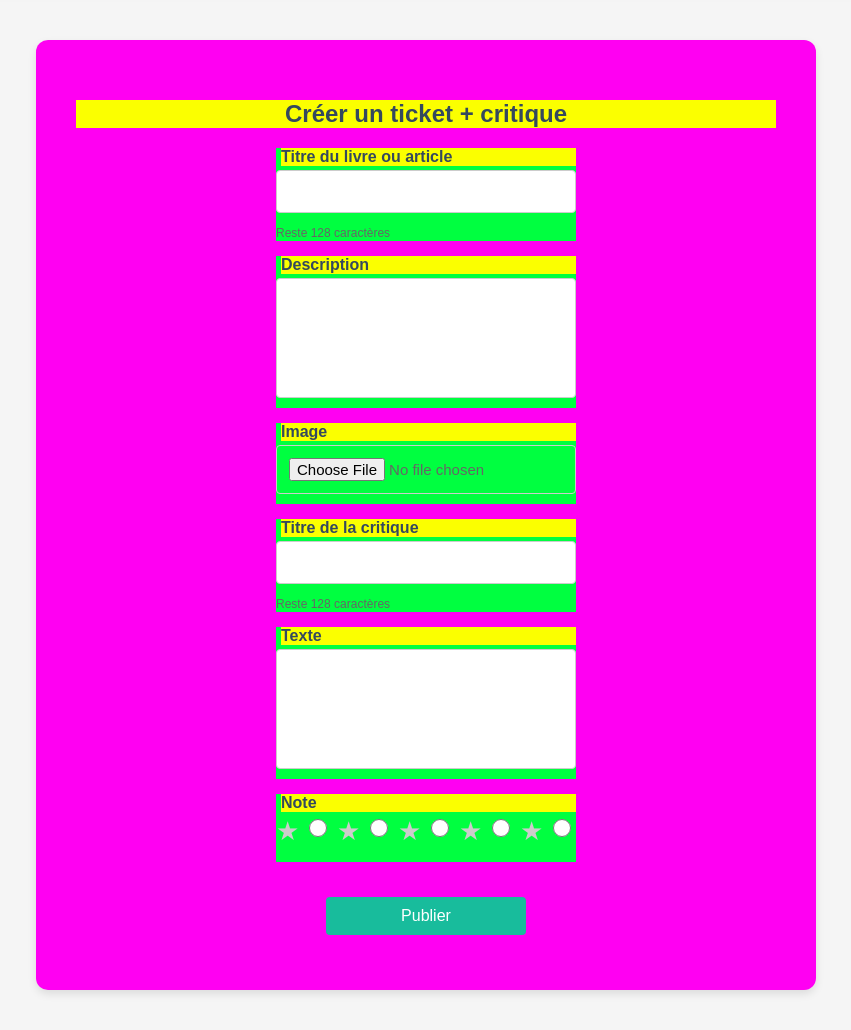
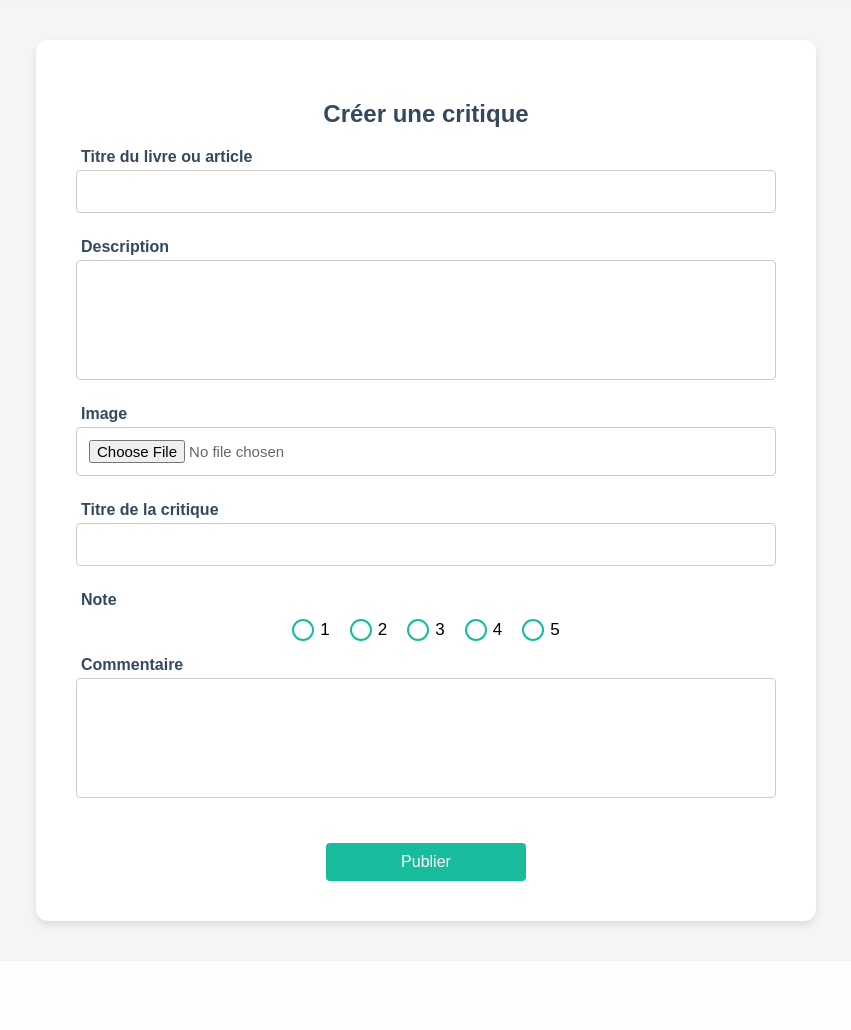
Before and after one commit to AlNocquet/OC-Projet9-LITReview, a Django app: page /review/create/ in a window 1280 px wide. Shown: the part 132-1162 px from the top of the page, without its empty margins (214-1065 px from the left). After the commit the page ends 1061 px from the top, so only its background shows below. Run offline with Django 5.2, Linux system fonts and the light colour scheme; a user stored in the database is signed in.

Commit message:
Refactor UI: Fix media handling, rating layout and critique button in feed
- Ensured ticket and review media display correctly across all contexts
- Fixed misalignment in star rating layout when book titles wrap
- Updated rating field UI in review form to match wireframe (1–5 circular buttons)
- Reintegrated 'Critiquer ce ticket' button inside the correct container in feed
- Cleaned up rating visual hierarchy on posts page

```diff
--- a/LITReview/static/css/form.css
+++ b/LITReview/static/css/form.css
@@ -1,12 +1,12 @@
 /*******************************
- * FORM PAGES - Formulaires de création de ticket, critique, etc.
+FORM PAGES - Formulaires de création de ticket, critique, etc.
+form.css s’occupe uniquement des structures spécifiques aux pages de formulaire : layout, champs, couleurs, etc.
  *******************************/
 
 
 /******************************* Base : mobile-first *******************************/
 
 .form-page-container {
-    background-color: rgb(255, 0, 242);
     width: 90%;
     max-width: 700px;
     margin: 40px auto;
@@ -14,11 +14,11 @@
     border-radius: 12px;
     box-shadow: 0 4px 8px rgba(0, 0, 0, 0.1);
     font-family: Arial, sans-serif;
+    background-color: white;
 }
 
 /* Titre principal */
 .form-page-container h2 {
-    background-color: rgb(251, 255, 0);
     color: #34495e;
     margin-bottom: 20px;
     text-align: center;
@@ -27,13 +27,20 @@
 
 /* Label personnalisé */
 .form-page-container .form-label {
-    background-color: rgb(251, 255, 0);
     color: #34495e;
     font-weight: bold;
     font-size: 16px;
     text-align: left;
     margin: 0 0 4px 5px;
     display: block;
+}
+
+/* Bloc de chaque champ */
+.form-page-container .form-field {
+    margin-bottom: 15px;
+    width: 100%;
+    box-sizing: border-box;
+    max-width: 100% !important;
 }
 
 .form-page-container .form-field input,
@@ -58,12 +65,6 @@
 .form-page-container textarea {
     resize: none;
     height: 120px;
-}
-
-/* Bloc de chaque champ */
-.form-page-container .form-field {
-    margin-bottom: 15px;
-    background-color: rgb(0, 255, 64);
 }
 
 /* Texte d’aide */
@@ -104,11 +105,13 @@
     cursor: pointer;
     transition: background-color 0.3s ease;
 }
+
 .form-page-container .btn:hover {
     background-color: #149c82;
 }
 
-/* Ratings */
+
+/* Ratings (étoiles) – utilisé dans le flux */
 .star-rating {
     direction: rtl;
     display: flex;
@@ -117,18 +120,61 @@
     font-size: 26px;
     user-select: none;
 }
+
 .star-rating input {
     display: none;
 }
+
 .star-rating label {
     color: #ccc;
     cursor: pointer;
     transition: color 0.2s;
 }
+
 .star-rating input:checked ~ label,
 .star-rating label:hover,
 .star-rating label:hover ~ label {
     color: #f5b301;
+}
+
+
+/* Ratings (cercles + chiffres) – formulaire uniquement */
+.rating-circle-group {
+    display: flex;
+    justify-content: center;
+    gap: 12px;
+    margin-top: 10px;
+}
+
+.rating-circle {
+    display: flex;
+    align-items: center;
+    gap: 6px;
+    font-size: 16px;
+    cursor: pointer;
+}
+
+.rating-circle input[type="radio"] {
+    display: none;
+}
+
+.rating-circle .circle {
+    width: 18px;
+    height: 18px;
+    border: 2px solid #18bc9c;
+    border-radius: 50%;
+    display: inline-block;
+    position: relative;
+    transition: background-color 0.2s ease;
+    background-color: white;
+}
+
+.rating-circle.active .circle {
+    background-color: #18bc9c;
+}
+
+.rating-circle input[type="radio"]:checked + .circle {
+    background-color: #18bc9c;
 }
 
 
@@ -148,3 +194,14 @@
         width: auto;
     }
 }
+
+/* Espacement + taille cercles en desktop */
+@media (min-width: 1024px) {
+    .rating-circle-group {
+        gap: 20px;
+    }
+
+    .rating-circle {
+        font-size: 17px;
+    }
+}
--- a/LITReview/static/css/posts.css
+++ b/LITReview/static/css/posts.css
@@ -19,7 +19,7 @@
 }
 
 
-/******************************* Desktop (≥768px) *******************************/
+/******************************* Tablet : ≥768px / Desktop : ≥1024px *******************************/
 @media (min-width: 768px) {
     .posts-container {
         padding: 40px 50px;
--- a/LITReview/static/css/sign_up.css
+++ b/LITReview/static/css/sign_up.css
@@ -28,11 +28,12 @@
   }
 
   /* Champs */
-  form div {
+
+  .auth-container div {
     width: 100%;
     max-width: 300px;
     margin-bottom: 15px;
-  }
+}
 
   form input {
     width: 100%;
--- a/LITReview/static/css/snippets.css
+++ b/LITReview/static/css/snippets.css
@@ -88,6 +88,35 @@
     text-align: justify;
 }
 
+/* Gestion à la ligne */
+.review-title-line {
+    display: flex;
+    justify-content: space-between;
+    align-items: flex-start;
+    flex-wrap: wrap;
+}
+
+/* Gestion à la ligne */
+.review-title {
+    font-size: 18px;
+    font-weight: bold;
+    color: #2c3e50;
+    margin: 0;
+    word-break: break-word;
+    overflow-wrap: break-word;
+    flex: 1 1 auto;
+    min-width: 0;
+}
+
+/* Gestion à la ligne */
+.star-rating {
+    font-size: 18px;
+    white-space: nowrap;
+    direction: ltr;
+    margin-left: auto;
+}
+
+
 /******************************* Desktop (≥768px) *******************************/
 @media (min-width: 768px) {
     .snippet-review,
@@ -110,7 +139,7 @@
     .snippet-ticket img,
     .snippet-review img {
         width: 140px;
-        height: 190px;
+        height: 225px;
     }
 
     .snippet-btn,
--- a/LITReview/templates/feed/form_page.html
+++ b/LITReview/templates/feed/form_page.html
@@ -1,35 +1,42 @@
+<!-- templates/feed/form_page.html -->
+
 {% extends 'base.html' %}
 {% block content %}
 
-<div class="form-page-container">
+<div class="form-page-container {% if is_ticket %}ticket-form{% endif %}">
   <h2>{{ title }}</h2>
 
   <form method="post" {% if has_file %}enctype="multipart/form-data"{% endif %}>
     {% csrf_token %}
 
+    {# ----- Bloc CRITIQUE avec notes ----- #}
+    {% if is_review %}
       {% for field in form %}
-      {% if field.name == 'rating' %}
+        {% if field.name == 'headline' %}
           <div class="form-field">
             <h4 class="form-label">{{ field.label }}</h4>
-          <div class="star-rating">
-            <input type="radio" id="star5" name="rating" value="5"><label for="star5">★</label>
-            <input type="radio" id="star4" name="rating" value="4"><label for="star4">★</label>
-            <input type="radio" id="star3" name="rating" value="3"><label for="star3">★</label>
-            <input type="radio" id="star2" name="rating" value="2"><label for="star2">★</label>
-            <input type="radio" id="star1" name="rating" value="1"><label for="star1">★</label>
+            {{ field }}
+            {% if field.errors %}<div class="error">{{ field.errors }}</div>{% endif %}
+          </div>
+
+          {# NOTES (ratings) entre le titre et le commentaire #}
+          <div class="form-field rating-field">
+            <h4 class="form-label">{{ form.rating.label }}</h4>
+            <div class="rating-circle-group">
+              {% for i in "12345"|make_list %}
+                <label class="rating-circle">
+                  <input type="radio" name="rating" value="{{ i }}">
+                  <span class="circle"></span> {{ i }}
+                </label>
+              {% endfor %}
             </div>
           </div>
 
-      {% else %}
+        {% elif field.name != 'rating' %}
           <div class="form-field">
             <h4 class="form-label">{{ field.label }}</h4>
             {{ field }}
-          {% if field.field.max_length %}
-            <small class="char-count" id="char-count-{{ field.name }}"></small>
-          {% endif %}
-          {% if field.errors %}
-            <div class="error">{{ field.errors }}</div>
-          {% endif %}
+            {% if field.errors %}<div class="error">{{ field.errors }}</div>{% endif %}
             {% if field.help_text %}
               <small class="helptext">{{ field.help_text }}</small>
             {% endif %}
@@ -37,15 +44,29 @@
         {% endif %}
       {% endfor %}
 
+    {# ----- Bloc TICKET sans notes ----- #}
+    {% else %}
+      {% for field in form %}
+        <div class="form-field">
+          <h4 class="form-label">{{ field.label }}</h4>
+          {{ field }}
+          {% if field.errors %}<div class="error">{{ field.errors }}</div>{% endif %}
+          {% if field.help_text %}
+            <small class="helptext">{{ field.help_text }}</small>
+          {% endif %}
+        </div>
+      {% endfor %}
+    {% endif %}
+
     <div class="button-group">
       <button type="submit" class="btn">Publier</button>
     </div>
   </form>
 </div>
 
-
 <script>
   document.addEventListener("DOMContentLoaded", function () {
+    // Compteur caractères
     document.querySelectorAll("textarea, input[type='text']").forEach(function (field) {
       const maxLength = field.getAttribute("maxlength");
       const counter = document.getElementById("char-count-" + field.name);
@@ -56,18 +77,41 @@
           counter.textContent = `Reste ${remaining} caractères`;
 
           if (remaining <= maxLength * 0.1) {
-            counter.style.color = "#e74c3c"; // rouge
+            counter.style.color = "#e74c3c";
           } else if (remaining <= maxLength * 0.5) {
-            counter.style.color = "#e67e22"; // orange
+            counter.style.color = "#e67e22";
           } else {
-            counter.style.color = "#666"; // gris normal
+            counter.style.color = "#666";
           }
         };
         field.addEventListener("input", updateCount);
-        updateCount(); // initialisation
+        updateCount();
+      }
+    });
+
+  // activer les cercles selon la note
+    const ratingLabels = document.querySelectorAll(".rating-circle");
+    ratingLabels.forEach((label, index) => {
+      const input = label.querySelector("input");
+      input.addEventListener("change", () => {
+        ratingLabels.forEach((lbl, i) => {
+          if (i <= index) {
+            lbl.classList.add("active");
+          } else {
+            lbl.classList.remove("active");
           }
         });
       });
+
+      // Si note déjà préremplie, réaffichage (ex: validation échouée - champ vide, image manquante…)
+      if (input.checked) { //bouton radio déjà sélectionné (input.checked)
+        for (let i = 0; i <= index; i++) {
+          ratingLabels[i].classList.add("active");
+        }
+      }
+    });
+  });
+
 </script>
 
 {% endblock %}
--- a/LITReview/templates/feed/partials/ticket_snippet.html
+++ b/LITReview/templates/feed/partials/ticket_snippet.html
@@ -35,4 +35,10 @@
         </div>
     {% endif %}
 
+    {% if show_critic_button and not ticket.has_review_by_user %}
+        <div class="snippet-actions">
+            <a href="{% url 'create_review_response' ticket.id %}" class="snippet-btn">Critiquer ce ticket</a>
+        </div>
+    {% endif %}
+
 </div>
--- a/LITReview/views.py
+++ b/LITReview/views.py
@@ -344,6 +344,9 @@ def create_ticket_view(request):
 
     - GET: display empty form
     - POST: validate and save the new ticket
+
+    Template:
+    - feed/form_page.html
     """
 
     if request.method == 'POST':
@@ -358,11 +361,12 @@ def create_ticket_view(request):
             messages.error(request, "Erreur : vérifiez le formulaire.")
     else:
         form = TicketForm()
+        form.fields['description']
 
     return render(request, 'feed/form_page.html', {
+        'title': "Créer un ticket",
         'form': form,
-        'title': 'Créer un ticket',
-        'has_file': True
+        'is_ticket': True, # déclencher l’inclusion CSS > Formulaire différent de ceux de connexion, etc.
     })
 
 
@@ -457,13 +461,6 @@ def create_ticket_and_review_view(request):
             )
             ticket.save()
 
-            similar_tickets = Ticket.objects.filter(
-                title__iexact=form.cleaned_data['title']
-            ).exclude(user=request.user)
-
-            if similar_tickets.exists():
-                messages.info(request, "D'autres utilisateurs ont déjà demandé une critique sur ce livre.")
-
             review = Review(
                 headline=form.cleaned_data['headline'],
                 body=form.cleaned_data['body'],
@@ -480,11 +477,13 @@ def create_ticket_and_review_view(request):
 
     else:
         form = TicketReviewForm()
+        form.fields['body'].label = "Commentaire"
 
     return render(request, 'feed/form_page.html', {
         'form': form,
-        'title': 'Créer un ticket + critique',
-        'has_file': True
+        'title': "Créer une critique",
+        'has_file': True,
+        'is_review': True,
     })
 
 
```
Also changed, not shown: LITReview/static/css/divers.css (+21 -31 lines), LITReview/templates/feed/flux.html (+2 -8 lines), LITReview/templates/feed/partials/review_snippet.html (+8 -6 lines), db.sqlite3. Lines whose indentation alone changed are shown as unchanged.
